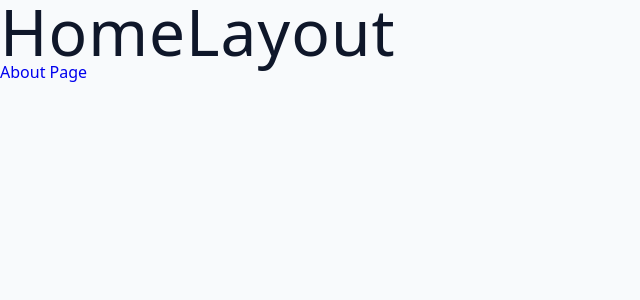
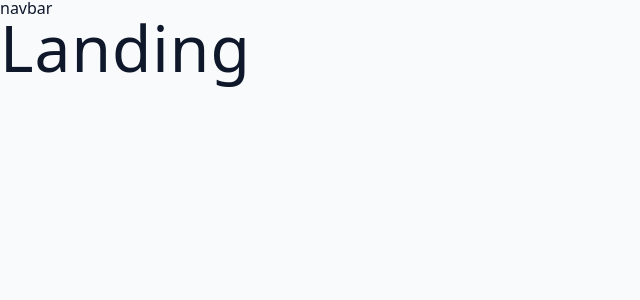
Before and after one commit to RedJyu/router-tut, a React (Vite) app: page / in a window 1280 px wide. Shown: the top 300 px of the page, without its empty margins (0-640 px from the left). Built offline with nearby package versions, Linux system fonts and the light colour scheme.

Commit message:
nesting and index

```diff
--- a/src/App.jsx
+++ b/src/App.jsx
@@ -12,14 +12,24 @@ const router = createBrowserRouter([
   {
     path: '/',
     element: <HomeLayout />,
-  },
-  {
-    path: '/about',
-    element: (
-      <div>
-        <About />
-      </div>
-    ),
+    children: [
+      {
+        index: true,
+        element: <Landing />,
+      },
+      {
+        path: '/cocktail',
+        element: <Cocktail />,
+      },
+      {
+        path: '/newsletter',
+        element: <Newsletter />,
+      },
+      {
+        path: '/about',
+        element: <About />,
+      },
+    ],
   },
 ]);
 
--- a/src/pages/HomeLayout.jsx
+++ b/src/pages/HomeLayout.jsx
@@ -1,10 +1,10 @@
-import { Link } from 'react-router-dom';
+import { Outlet } from 'react-router-dom';
 
 const HomeLayout = () => {
   return (
     <div>
-      <h1>HomeLayout</h1>
-      <Link to='/about'>About Page</Link>
+      <nav>navbar</nav>
+      <Outlet />
     </div>
   );
 };
```
